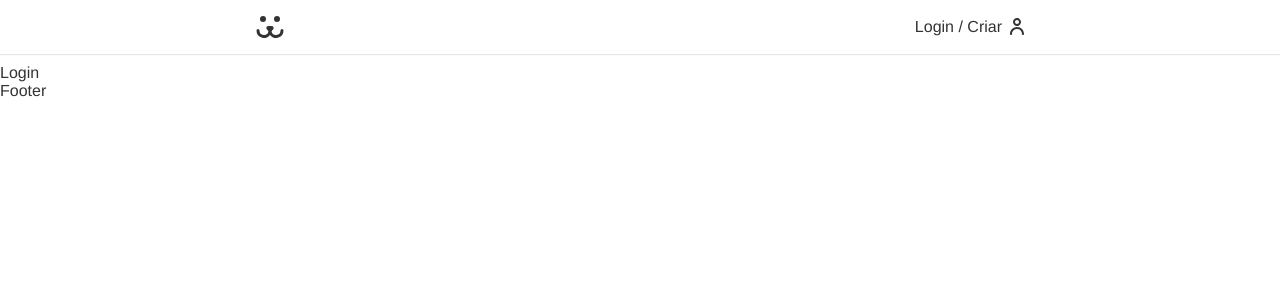
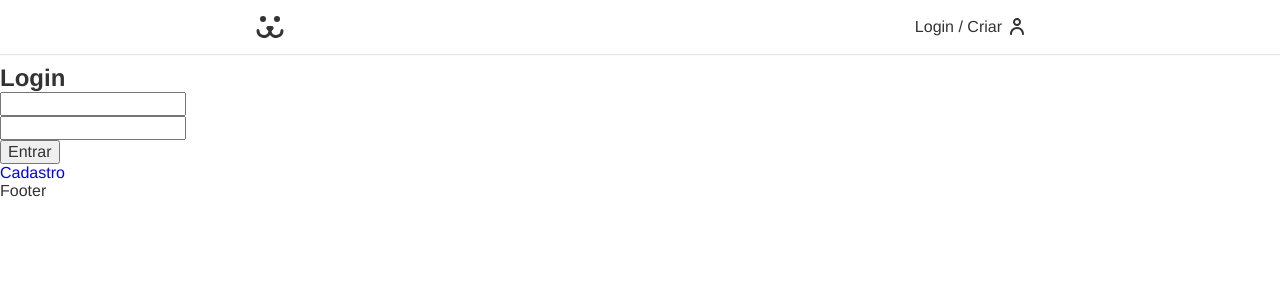
Before and after one commit to VitorLS0/dogs-projeto-final-origamid, a React (Vite) app: page /login in a window 1280 px wide. Shown: the top 300 px of the page. Built offline with nearby package versions, Linux system fonts and the light colour scheme.

Commit message:
Code Login basics

```diff
--- a/src/App.jsx
+++ b/src/App.jsx
@@ -12,7 +12,7 @@ const App = () => {
     <Header/>
     <Routes>
       <Route path='/' element={<Home />} />
-      <Route path='/login' element={<Login />} />
+      <Route path='/login/*' element={<Login />} />
     </Routes>
     <Footer/>
     </BrowserRouter>
--- a/src/Components/Login/Login.jsx
+++ b/src/Components/Login/Login.jsx
@@ -1,9 +1,21 @@
-import React from 'react'
+import React from "react";
+import { Routes, Route } from "react-router-dom";
+import LoginForm from "./LoginForm";
+import LoginCreate from "./LoginCreate";
+import LoginPasswordLost from "./LoginPasswordLost";
+import LoginPasswordReset from "./LoginPasswordReset";
 
 const Login = () => {
   return (
-    <div>Login</div>
-  )
-}
+    <div>
+      <Routes>
+        <Route path="" element={<LoginForm />} />
+        <Route path="criar" element={<LoginCreate />} />
+        <Route path="perdeu" element={<LoginPasswordLost />} />
+        <Route path="resetar" element={<LoginPasswordReset />} />
+      </Routes>
+    </div>
+  );
+};
 
-export default Login
+export default Login;
--- /dev/null
+++ b/src/Components/Login/LoginCreate.jsx
@@ -0,0 +1,9 @@
+import React from 'react'
+
+const LoginCreate = () => {
+  return (
+    <div>Login Criar</div>
+  )
+}
+
+export default LoginCreate
--- /dev/null
+++ b/src/Components/Login/LoginForm.jsx
@@ -0,0 +1,47 @@
+import React from "react";
+import { Link } from "react-router-dom";
+
+const LoginForm = () => {
+  const [username, setUsername] = React.useState("");
+  const [password, setPassword] = React.useState("");
+
+  function handleSubmit(event) {
+    event.preventDefault();
+    fetch("https://dogsapi.origamid.dev/json/jwt-auth/v1/token", {
+      method: "POST",
+      headers: {
+        "Content-Type": "application/json",
+      },
+      body: JSON.stringify({ username, password }),
+    })
+      .then((response) => {
+        console.log(response);
+        return response.json();
+      })
+      .then((json) => {
+        console.log(json);
+      });
+  }
+
+  return (
+    <section>
+      <h1>Login</h1>
+      <form action="" onSubmit={handleSubmit}>
+        <input
+          type="text"
+          value={username}
+          onChange={({ target }) => setUsername(target.value)}
+        />
+        <input
+          type="text"
+          value={password}
+          onChange={({ target }) => setPassword(target.value)}
+        />
+        <button>Entrar</button>
+      </form>
+      <Link to="/login/criar">Cadastro</Link>
+    </section>
+  );
+};
+
+export default LoginForm;
--- /dev/null
+++ b/src/Components/Login/LoginPasswordLost.jsx
@@ -0,0 +1,9 @@
+import React from 'react'
+
+const LoginPasswordLost = () => {
+  return (
+    <div>LoginPasswordLost</div>
+  )
+}
+
+export default LoginPasswordLost
--- /dev/null
+++ b/src/Components/Login/LoginPasswordReset.jsx
@@ -0,0 +1,9 @@
+import React from 'react'
+
+const LoginPasswordReset = () => {
+  return (
+    <div>LoginPasswordReset</div>
+  )
+}
+
+export default LoginPasswordReset
```
